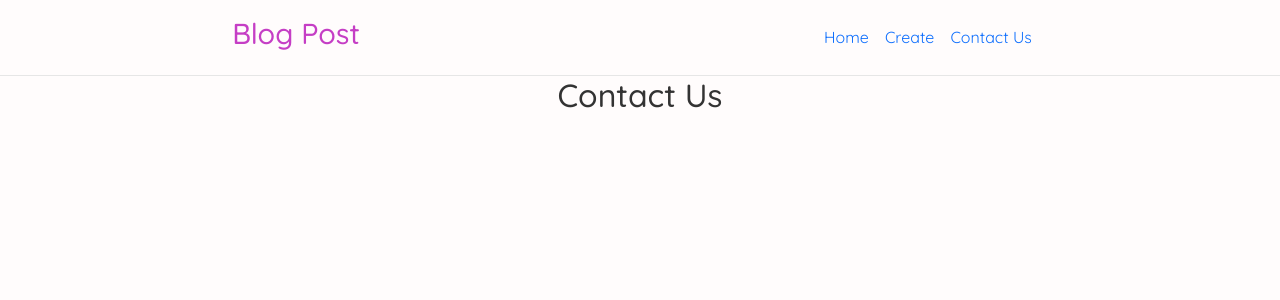
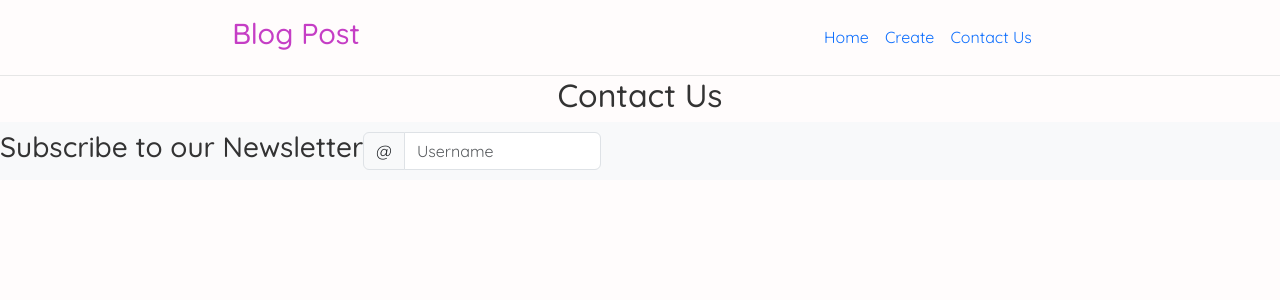
Before and after one commit to Njau-dev/Blog-post, a React (Create React App) app: page /Contact in a window 1280 px wide. Shown: the top 300 px of the page. Built offline with nearby package versions, Linux system fonts and the light colour scheme.

Commit message:
Done for the week

```diff
--- a/src/App.js
+++ b/src/App.js
@@ -6,6 +6,7 @@ import 'bootstrap/dist/css/bootstrap.min.css';
 import { BrowserRouter as Router, Route, Switch } from 'react-router-dom/cjs/react-router-dom.min';
 import Home from './Components/Home';
 import Contact from './Components/Contacts';
+import NewsLetter from './footer';
 
 function App() {
   return (
@@ -31,7 +32,9 @@ function App() {
             <Contact />
           </Route>
 
-        </Switch>
+          </Switch>
+
+          <NewsLetter />
         </div>
 
       </div>
--- /dev/null
+++ b/src/footer.jsx
@@ -0,0 +1,28 @@
+import Navbar from 'react-bootstrap/Navbar';
+import Form from 'react-bootstrap/Form';
+import InputGroup from 'react-bootstrap/InputGroup';
+
+function NewsLetter() {
+  return (
+    <Navbar className="bg-body-tertiary newsletter">
+
+          <div>
+              <h3>Subscribe to our Newsletter</h3>
+          </div>
+
+        <Form inline>
+        <InputGroup>
+          <InputGroup.Text id="basic-addon1">@</InputGroup.Text>
+          <Form.Control
+            placeholder="Username"
+            aria-label="Username"
+            aria-describedby="basic-addon1"
+          />
+        </InputGroup>
+      </Form>
+
+    </Navbar>
+  );
+}
+
+export default NewsLetter;
--- a/src/index.css
+++ b/src/index.css
@@ -125,3 +125,7 @@ body {
 .card-stories:hover {
   box-shadow: 5px 5px 10px #c53ec5;
 }
+
+.newsletter {
+
+}
```
